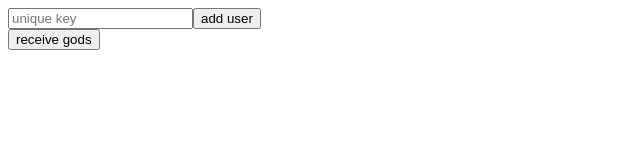
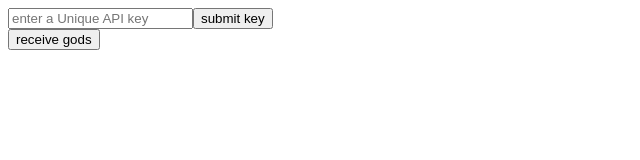
Before and after one commit to DevMountain/ancient-gods, a React (Create React App) app: page / in a window 1280 px wide. Shown: the top 160 px of the page, without its empty margins (0-640 px from the left). Built offline with nearby package versions, Linux system fonts and the light colour scheme; the HTML template or start-up script is replaced by a standard one.

Commit message:
fully functioning api - ready for hosting

```diff
--- a/src/App.js
+++ b/src/App.js
@@ -8,12 +8,12 @@ class App extends Component {
         active: '',
         apiKey: ''
       }
-    this.addUser = this.addUser.bind(this)
+    this.setApiKey = this.setApiKey.bind(this)
     this.handle = this.handle.bind(this)
     this.getGods = this.getGods.bind(this)
   }
 
-  addUser(){
+  setApiKey(){
     this.setState({
       active: this.state.apiKey
     })
@@ -35,11 +35,13 @@ class App extends Component {
       })
       .catch( e => console.log( 'error', e))
   }
+
   render() {
+    console.log(this.state)
     return (
       <div className="App">
-        <input type="text" placeholder="unique key" onChange={e => this.handle('apikey', e.target.value)}/>
-        <input type="submit" value="add user" onClick={this.addUser}/>
+        <input type="text" placeholder="enter a Unique API key" onChange={e => this.handle('apiKey', e.target.value)}/>
+        <input type="submit" value="submit key" onClick={this.setApiKey}/>
           <div>
             <button onClick={this.getGods}>receive gods</button>
           </div>
```
